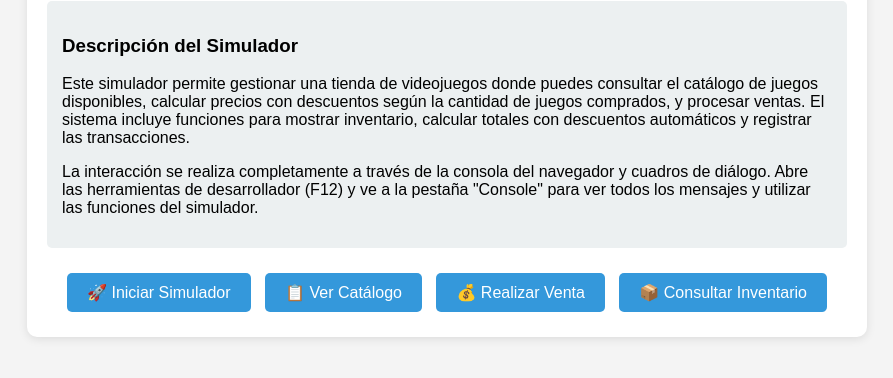
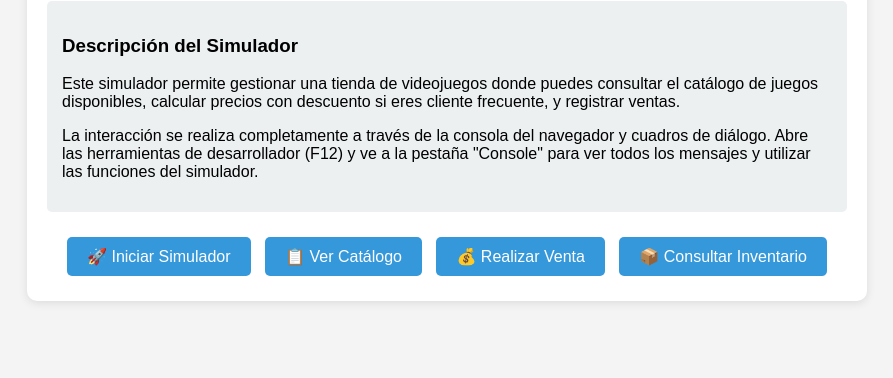
Before and after one commit to AndresIniguez08/Simulador-Ventas, a plain HTML site: page index.html in a window 1280 px wide. Shown: the part 120-498 px from the top of the page, without its empty margins (193-1086 px from the left). Drawn offline with Linux system fonts and the light colour scheme.

Commit message:
modifico el html

```diff
--- a/index.html
+++ b/index.html
@@ -15,9 +15,7 @@
         <p>
           Este simulador permite gestionar una tienda de videojuegos donde
           puedes consultar el catálogo de juegos disponibles, calcular precios
-          con descuentos según la cantidad de juegos comprados, y procesar
-          ventas. El sistema incluye funciones para mostrar inventario, calcular
-          totales con descuentos automáticos y registrar las transacciones.
+          con descuento si eres cliente frecuente, y registrar ventas.
         </p>
 
         <p>
```
